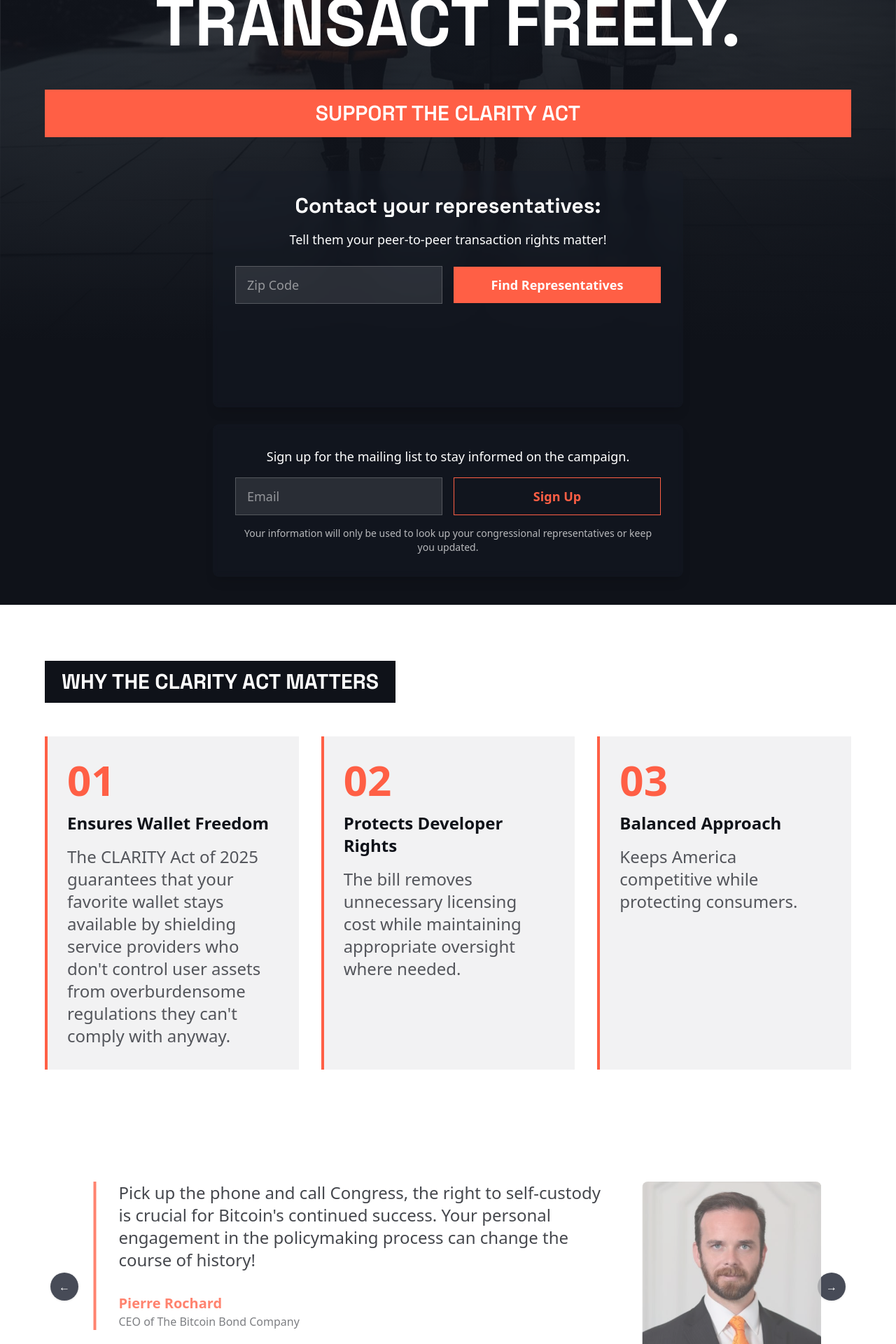
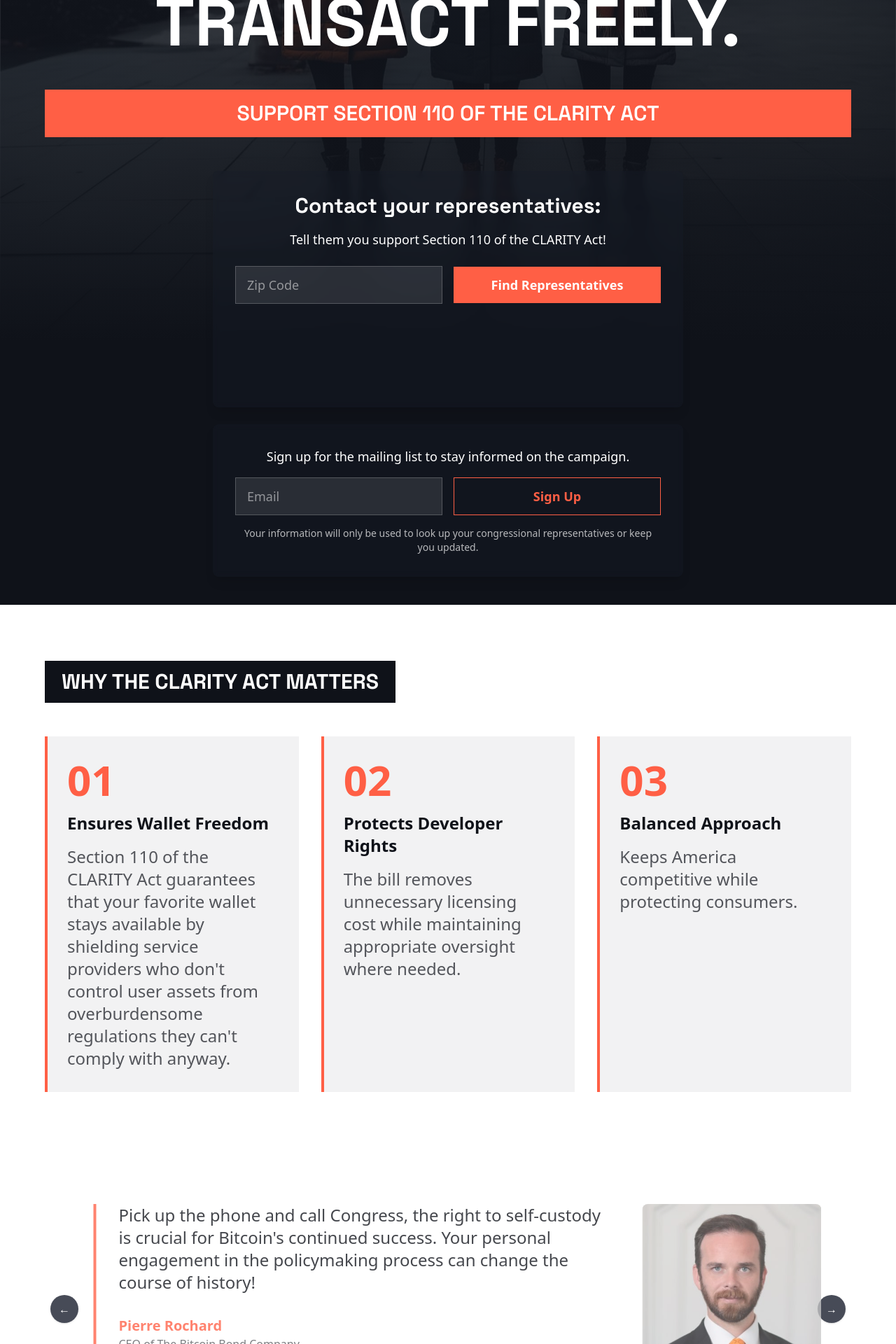
Before and after one commit to swedishfrenchpress/save-our-wallets, a Nuxt app: page / in a window 1280 px wide. Shown: the part 640-2560 px from the top of the page at 70% size. Built offline with nearby package versions, Linux system fonts and the light colour scheme.

Commit message:
updated copy to be more explicit on Section 110.

```diff
--- a/components/DeveloperCarousel.vue
+++ b/components/DeveloperCarousel.vue
@@ -56,7 +56,7 @@ import pierreImage from '@/assets/images/pierre.jpg'
 
 const quotes = [
   {
-    text: `Without clear legal protections, we risk losing the very tools that make bitcoin sovereign and censorship-resistant. The CLARITY Act is critical to ensure that building or using non-custodial wallets isn't treated like a crime. If we don't act, innovation will leave the United States — and with it, our financial freedom.`,
+    text: `Without clear legal protections, we risk losing the very tools that make bitcoin sovereign and censorship-resistant. Section 110 of the CLARITY Act is critical to ensure that building or using non-custodial wallets isn't treated like a crime. If we don't act, innovation will leave the United States — and with it, our financial freedom.`,
     author: 'Matt Corallo',
     title: 'Bitcoin Core Developer',
     image: mcImage
--- a/components/ShareModal.vue
+++ b/components/ShareModal.vue
@@ -73,7 +73,7 @@ const closeModal = () => {
 
 function shareOnTwitter() {
   const text = encodeURIComponent(
-    "Protect your right to transact freely! Support the CLARITY Act. Learn more at https://saveourwallets.org @saveourwalets #SaveOurWallets #CLARITYAct"
+    "Protect your right to transact freely! Support Section 110 of the CLARITY Act. Learn more at https://saveourwallets.org @saveourwalets #SaveOurWallets #CLARITYAct"
   )
   const url = 'https://twitter.com/intent/tweet?text=' + text
   window.open(url, '_blank')
--- a/components/rep-form.vue
+++ b/components/rep-form.vue
@@ -5,7 +5,7 @@
       Contact your representatives:
     </h2>
     <p class="text-white text-base md:text-lg mb-4 md:mb-6 text-center">
-      Tell them your peer-to-peer transaction rights matter!
+      Tell them you support Section 110 of the CLARITY Act!
     </p>
 
     <!-- Primary Action: Zip Code -->
--- a/pages/index.vue
+++ b/pages/index.vue
@@ -131,7 +131,7 @@
             </h1>
 
             <h2 class="bg-coral-500 text-white px-6 py-4 font-space-grotesk font-semibold text-xl sm:text-2xl md:text-3xl uppercase w-full text-center">
-              Support The CLARITY Act
+              Support Section 110 of the CLARITY Act
             </h2>
 
             <!-- Forms Section -->
@@ -168,7 +168,7 @@
             <div class="text-coral-500 text-4xl md:text-6xl font-bold mb-4">01</div>
             <h3 class="text-xl md:text-2xl font-bold text-navy-900 mb-4">Ensures Wallet Freedom</h3>
             <p class="text-navy-900/70 text-lg md:text-2xl">
-              The CLARITY Act of 2025 guarantees that your favorite wallet stays available by shielding service providers who don't control user assets from overburdensome regulations they can't comply with anyway.
+              Section 110 of the CLARITY Act guarantees that your favorite wallet stays available by shielding service providers who don't control user assets from overburdensome regulations they can't comply with anyway.
             </p>
           </div>
 
@@ -278,7 +278,7 @@
         <!-- Intro text - full width to match boxes -->
         <div class="mb-12">
           <p class="text-lg md:text-2xl text-white leading-relaxed">
-            The CLARITY Act of 2025 creates a safe harbor from licensing and registration requirements for blockchain developers and service providers who:
+            Section 110 of the CLARITY Act creates a safe harbor from licensing and registration requirements for blockchain developers and service providers who:
           </p>
         </div>
 
@@ -401,7 +401,7 @@
               </h3>
             </div>
             <p class="text-navy-900/70 text-lg font-medium mt-6 transition-colors duration-300 ease-in-out">
-              Contact your congressional representatives and tell them why you support the CLARITY Act.
+              Contact your congressional representatives and tell them why you support Section 110 of the CLARITY Act.
             </p>
           </div>
 
```
Also changed, not shown: assets/images/og_image.png, public/images/og_image.png.
